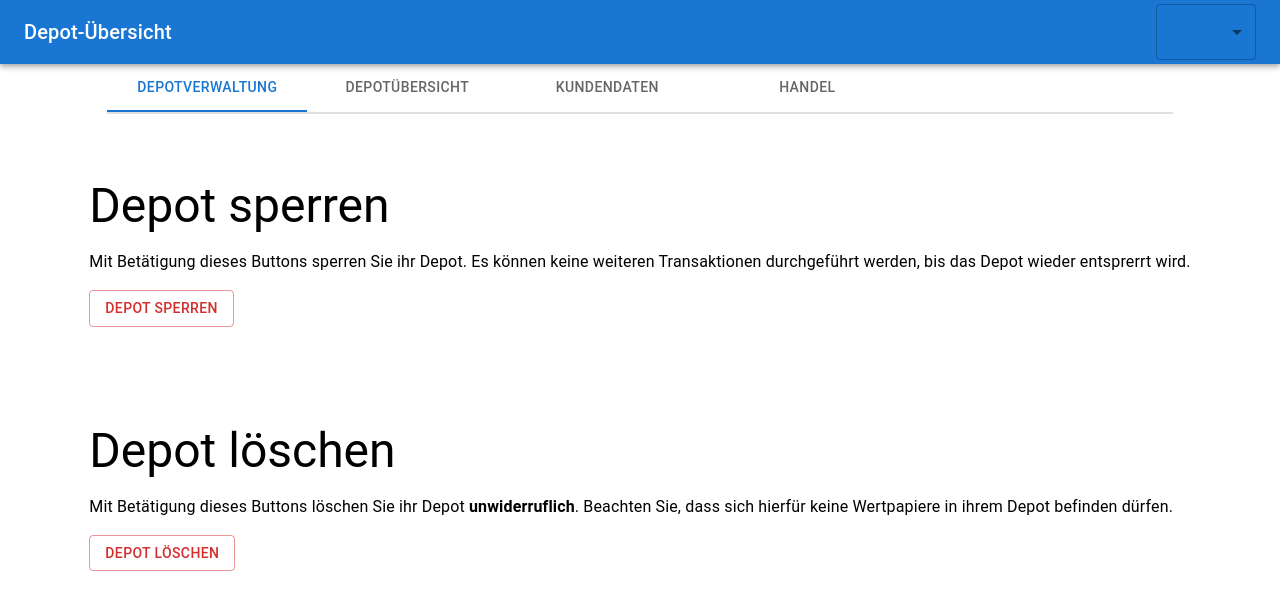
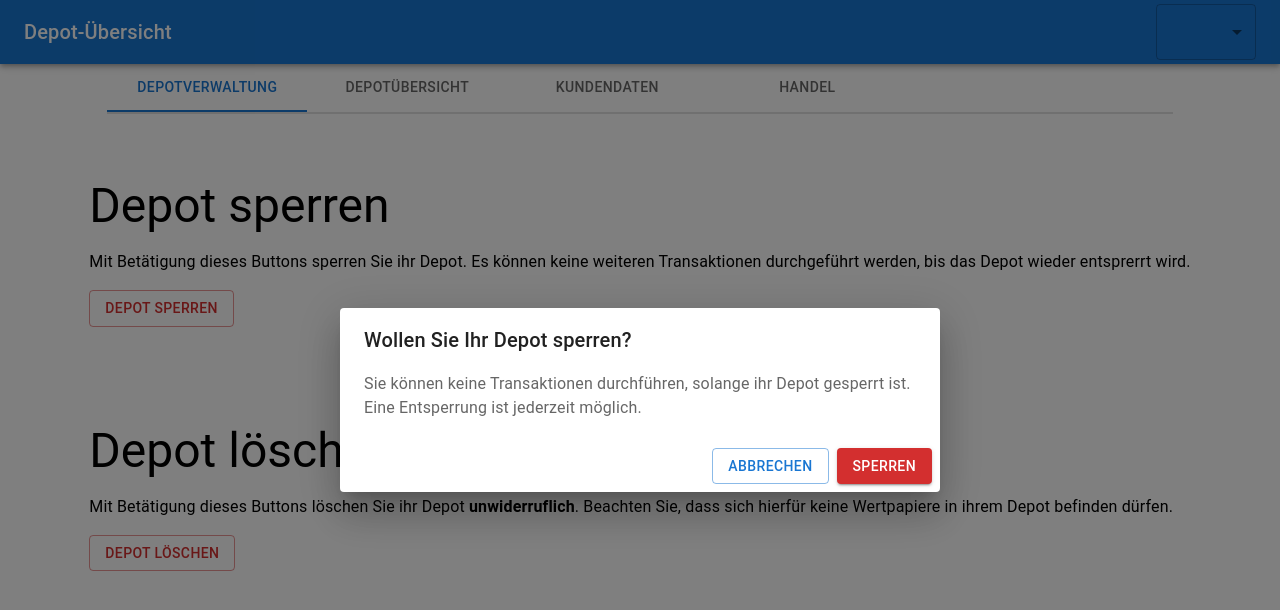
Before and after one commit to HSWsac2/depot-ui, a React (Create React App) app: page /management in a window 1280 px wide. Both pictures are taken after a click on the button "DEPOT SPERREN". Shown: the top 610 px of the page. Built offline with nearby package versions, Linux system fonts and the light colour scheme.

Commit message:
add confirmation dialog

```diff
--- a/src/AppRouter.js
+++ b/src/AppRouter.js
@@ -2,7 +2,7 @@ import React, { useState } from "react";
 import { Route, Switch } from "react-router-dom";
 import { BrowserRouter as Router } from "react-router-dom/cjs/react-router-dom.min";
 import CustomerInformation from "./app/components/customer-information/CustomerInformation";
-import DepotManagement from "./app/components/DepotManagement";
+import DepotManagement from "./app/components/depot-management/DepotManagement";
 import DepotOverview from "./app/components/depotOverview/DepotOverview";
 import Frame from "./app/components/frame/Frame";
 
--- a/src/app/components/DepotManagement.js
+++ /dev/null
@@ -1,33 +0,0 @@
-import { Stack, Button, Container, Grid, Box, Typography } from "@mui/material";
-
-export default function DepotManagement() {
-    return (
-        <Container
-            maxWidth="lg"
-            spacing={0}
-            sx={{ display: 'flex', justifyContent: 'center', marginTop: '4rem' }}
-        >
-            <Stack spacing={12}>
-                <Stack spacing={2}>
-                    <Typography variant='h3'>Depot sperren</Typography>
-                    <Typography variant='body1'>Mit Betätigung dieses Buttons sperren Sie ihr Depot. Es können keine weiteren Transaktionen durchgeführt werden, bis das Depot wieder entsprerrt wird.</Typography>
-                    <Box>
-                        <Button variant="outlined" color="error">
-                            Depot sperren
-                        </Button>
-                    </Box>
-                </Stack>
-                <Stack spacing={2}>
-                    <Typography variant='h3'>Depot löschen</Typography>
-                    <Typography component='div'>Mit Betätigung dieses Buttons löschen Sie ihr Depot <Box fontWeight='bold' display='inline'>unwiderruflich</Box>. Beachten Sie, dass sich hierfür keine Wertpapiere in ihrem Depot befinden dürfen.</Typography>
-                    <Box>
-                        <Button variant="outlined" color="error">
-                            Depot löschen
-                        </Button>
-                    </Box>
-
-                </Stack>
-            </Stack>
-        </Container>
-    )
-}
--- /dev/null
+++ b/src/app/components/depot-management/ConfirmButton.js
@@ -0,0 +1,55 @@
+import Button from '@mui/material/Button';
+import Dialog from '@mui/material/Dialog';
+import DialogActions from '@mui/material/DialogActions';
+import DialogContent from '@mui/material/DialogContent';
+import DialogContentText from '@mui/material/DialogContentText';
+import DialogTitle from '@mui/material/DialogTitle';
+import { useState } from 'react';
+
+export default function ConfirmButton({ buttonText, acceptCallback, dialogTitle, dialogBody, color = "primary", acceptText = "Akzeptieren", cancelText = "Abbrechen" }) {
+  const [open, setOpen] = useState(false);
+
+  const handleClickOpen = () => {
+    setOpen(true);
+  };
+
+  const handleClose = () => {
+    setOpen(false);
+  };
+
+  const handleAccept = () => {
+    setOpen(false);
+    acceptCallback();
+  };
+
+  return (
+    <div>
+      <Button variant="outlined" color={color} onClick={handleClickOpen}>
+        {buttonText}
+      </Button>
+      <Dialog
+        open={open}
+        onClose={handleClose}
+        aria-labelledby="confirm-title"
+        aria-describedby="confirm-dialog-description"
+      >
+        <DialogTitle id="confirm-title">
+          {dialogTitle}
+        </DialogTitle>
+        <DialogContent>
+          <DialogContentText id="confirm-dialog-description">
+            {dialogBody}
+          </DialogContentText>
+        </DialogContent>
+        <DialogActions>
+          <Button variant="outlined" onClick={handleClose}>
+            {cancelText}
+          </Button>
+          <Button color={color} variant="contained" onClick={handleAccept} autoFocus>
+            {acceptText}
+          </Button>
+        </DialogActions>
+      </Dialog>
+    </div>
+  );
+}
--- /dev/null
+++ b/src/app/components/depot-management/DepotManagement.js
@@ -0,0 +1,53 @@
+import { Box, Button, Container, Stack, Typography } from "@mui/material";
+import ConfirmButton from "./ConfirmButton";
+
+export default function DepotManagement() {
+
+    const handleLoeschung = () => {
+        alert("Depot gelöscht.");
+    }
+
+    const handleSperrung = () => {
+        alert("Depot gesperrt. Entsperren geht aber nicht :-)");
+    }
+
+    return (
+        <Container
+            maxWidth="lg"
+            spacing={0}
+            sx={{ display: 'flex', justifyContent: 'center', marginTop: '4rem' }}
+        >
+            <Stack spacing={12}>
+                <Stack spacing={2}>
+                    <Typography variant='h3'>Depot sperren</Typography>
+                    <Typography variant='body1'>Mit Betätigung dieses Buttons sperren Sie ihr Depot. Es können keine weiteren Transaktionen durchgeführt werden, bis das Depot wieder entsprerrt wird.</Typography>
+                    <Box>
+                        <ConfirmButton
+                            buttonText="Depot sperren"
+                            acceptCallback={handleSperrung}
+                            dialogTitle="Wollen Sie Ihr Depot sperren?"
+                            color="error"
+                            dialogBody="Sie können keine Transaktionen durchführen, solange ihr Depot gesperrt ist. Eine Entsperrung ist jederzeit möglich."
+                            acceptText="Sperren"
+                        />
+                    </Box>
+                </Stack>
+                <Stack spacing={2}>
+                    <Typography variant='h3'>Depot löschen</Typography>
+                    <Typography component='div'>Mit Betätigung dieses Buttons löschen Sie ihr Depot <Box fontWeight='bold' display='inline'>unwiderruflich</Box>. Beachten Sie, dass sich hierfür keine Wertpapiere in ihrem Depot befinden dürfen.</Typography>
+                    <Box>
+                        <ConfirmButton
+                            buttonText="Depot löschen"
+                            acceptCallback={handleLoeschung}
+                            dialogTitle="Wollen Sie Ihr Depot wirklich unwiderruflich löschen?"
+                            color="error"
+                            dialogBody="Diese Entscheidung kann nicht rückgängig gemacht werden."
+                            acceptText="Unwiderruflich löschen"
+                        />
+                    </Box>
+
+                </Stack>
+            </Stack>
+        </Container>
+    )
+}
```
